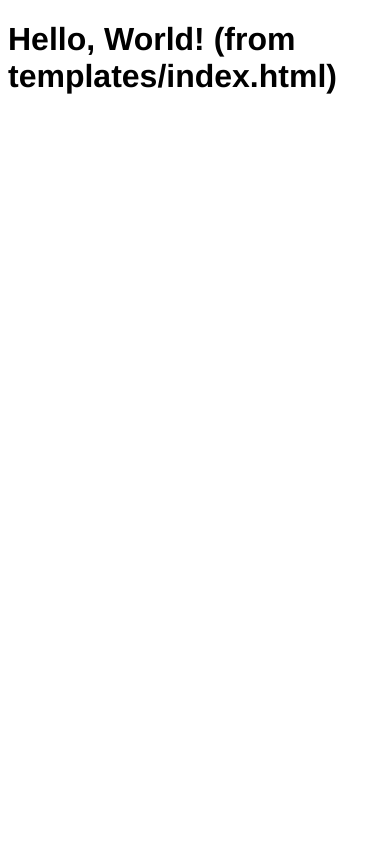
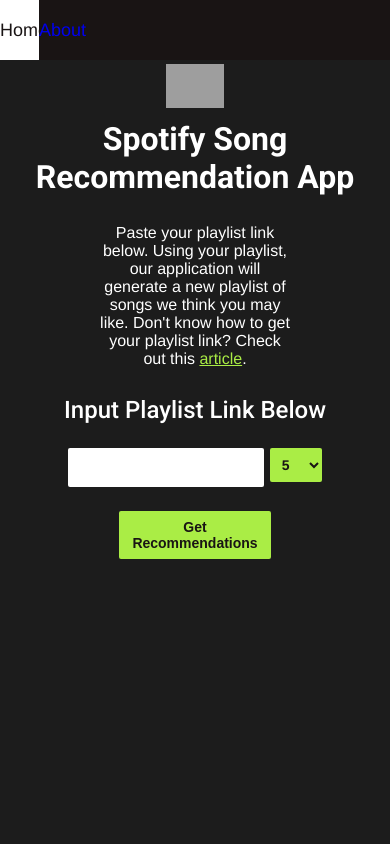
Before and after one commit to sambello/recommendation-app, a Flask app: page / in a window 390 px wide. Run offline with Flask 2, Linux system fonts and the light colour scheme; grey boxes are pictures that could not be loaded.

Commit message:
Home page and about page initial completion.

```diff
--- a/app.py
+++ b/app.py
@@ -1,11 +1,129 @@
-from flask import Flask, render_template, url_for
-# from markupsafe import escape
+from datetime import date
+from flask import Flask, render_template, url_for, request, redirect
+# import pandas as pd
+# from application.features import *
+# from application.model import *
 
 app = Flask(__name__)
 
-@app.route("/")
+def age(birthdate):
+    today = date.today()
+    age = today.year - birthdate.year - ((today.month, today.day) < (birthdate.month, birthdate.day))
+    return age
+
+@app.route("/", methods=['GET', 'POST'])
 def index():
-   return render_template('index.html')
+    if request.method == "POST":
+      return render_template('index.html', feedback=True)
+    else:
+      return render_template('index.html', feedback=False)
+
+@app.route("/about", methods=['GET'])
+def about():
+  people = [{
+    "id": 1,
+    "name": "Sam Bello",
+    "age": str(age(date(1996, 9, 25))),
+    "email": "sambello25@gmail.com",
+    "about": "Lorem ipsum dolor sit amet, consectetur adipiscing elit. Vivamus at gravida justo. In facilisis dictum ante nec efficitur. Mauris quis tellus ultricies, eleifend magna vel, sodales odio. Mauris ornare cursus sapien sit amet facilisis. Cras finibus eget justo vel vehicula. Praesent in risus at erat tincidunt malesuada ut in eros. Phasellus at justo vel est sollicitudin vehicula."
+  },
+  {
+    "id": 2,
+    "name": "Rohan Rastogi",
+    "age": "27",
+    "email": "rrastogi@signifyhealth.com",
+    "about": "Lorem ipsum dolor sit amet, consectetur adipiscing elit. Vivamus at gravida justo. In facilisis dictum ante nec efficitur. Mauris quis tellus ultricies, eleifend magna vel, sodales odio. Mauris ornare cursus sapien sit amet facilisis. Cras finibus eget justo vel vehicula. Praesent in risus at erat tincidunt malesuada ut in eros. Phasellus at justo vel est sollicitudin vehicula."
+  },
+  {
+    "id": 3,
+    "name": "Zachary Roga",
+    "age": "27",
+    "email": "zroga@signifyhealth.com",
+    "about": "Lorem ipsum dolor sit amet, consectetur adipiscing elit. Vivamus at gravida justo. In facilisis dictum ante nec efficitur. Mauris quis tellus ultricies, eleifend magna vel, sodales odio. Mauris ornare cursus sapien sit amet facilisis. Cras finibus eget justo vel vehicula. Praesent in risus at erat tincidunt malesuada ut in eros. Phasellus at justo vel est sollicitudin vehicula."
+  }]
+  return render_template('about.html', people=people)
+
+@app.route('/recommend', methods=['POST'])
+def recommend():
+
+  URL = request.form['URL']
+  print(URL)
+
+  numsongs = int(request.form['numsongs'])
+  print(numsongs)
+
+  if URL == "":
+    return render_template('results.html', noLink=True)
+  else:
+    # df = extract(URL)
+    # edm_top40 = recommend_from_playlist(songDF, complete_feature_set, df)
+
+    # Dummy Data
+    songs = [
+      {
+        "artist": "Kendrick Lamar",
+        "title": "Alright",
+        "link": "https://open.spotify.com/track/3iVcZ5G6tvkXZkZKlMpIUs?si=40b39efaf44e44a9"
+      },
+      {
+        "artist": "Kanye West",
+        "title": "Devil in a New Dress [ft. Rick Ross]",
+        "link": "https://open.spotify.com/track/1UGD3lW3tDmgZfAVDh6w7r?si=027369268ba64192"
+      },
+      {
+        "artist": "Tyler, the Creator",
+        "title": "New Magic Wand",
+        "link": "https://open.spotify.com/track/0fv2KH6hac06J86hBUTcSf?si=031fb4ca32d34389"
+      },
+      {
+        "artist": "Mac Demarco",
+        "title": "Still Beating",
+        "link": "https://open.spotify.com/track/4LpUpiYoZ2M3Z1kmhn4EQo?si=54c0601a27b94bd4"
+      },
+      {
+        "artist": "Men I Trust",
+        "title": "Show Me How",
+        "link": "https://open.spotify.com/track/01TyFEZu6mHbffsVfxgrFn?si=e70f485643574475"
+      },
+      {
+        "artist": "Denzel Curry",
+        "title": "VENGEANCE | VENGEANCE [ft. JPEGMAFIA & ZILLAKAMI | JPEGMAF1A + Z1LLAKAM1]",
+        "link": "https://open.spotify.com/track/4d8BSdhx6WT5GtTOWpv4rh?si=bf1994014e5e4991"
+      },
+      {
+        "artist": "The Killers",
+        "title": "Mr. Brightside",
+        "link": "https://open.spotify.com/track/003vvx7Niy0yvhvHt4a68B?si=2c68c31ce9de41f9"
+      },
+      {
+        "artist": "The Temper Trap",
+        "title": "Sweet Disposition",
+        "link": "https://open.spotify.com/track/5RoIXwyTCdyUjpMMkk4uPd?si=459aa03e4e9a4e19"
+      },
+      {
+        "artist": "Mac Miller",
+        "title": "Love Lost",
+        "link": "https://open.spotify.com/track/0N9C80kcgL0xXGduKnYKWi?si=cb1c452d5a2f4fb2"
+      },
+      {
+        "artist": "Harry Styles",
+        "title": "Satellite",
+        "link": "https://open.spotify.com/track/0rzaRSujxA0bKyjJl6vHYq?si=ae93d92029664b17"
+      }
+    ]
+
+    # for i in range(numsongs):
+    #   my_songs.append([str(edm_top40.iloc[i,1]) + ' - '+ '"'+str(edm_top40.iloc[i,4])+'"', "https://open.spotify.com/track/"+ str(edm_top40.iloc[i,-6]).split("/")[-1]])
+
+    # if request.method == "GET":
+    #   return render_template('results.html', songs=songs, feedback=True)
+
+    return render_template('results.html', songs=songs)
+
+@app.route('/feedback', methods=['POST'])
+def feedback():
+  print(request.form['rating'])
+  return redirect("/")
 
 if __name__ == "__main__":
   app.run(debug=True)
--- a/static/css/index.css
+++ /dev/null
@@ -1,3 +0,0 @@
-body {
-    font-family: 'Helvetica', sans-serif;
-}
--- /dev/null
+++ b/static/index.css
@@ -0,0 +1,379 @@
+html {
+    height: 100%;
+    background-color: #1c1c1c;
+}
+
+body {
+    font-family: 'Helvetica', sans-serif;
+    background-repeat: no-repeat;
+    margin: 0 auto;
+    padding: 0;
+}
+
+h1 {
+    font-family: 'Roboto', sans-serif;
+    font-weight: 700;
+}
+
+h2 {
+    font-family: 'Roboto', sans-serif;
+    font-weight: 500;
+}
+
+select,
+.headerItem {
+    font-family: 'Helvetica', sans-serif;
+    font-weight: 300;
+}
+
+p {
+    font-family: 'Helvetica', sans-serif;
+    font-weight: 200;
+}
+
+p>a,
+p>a:visited {
+    color: #aaed45;
+}
+
+
+/* Header */
+
+.header {
+    display: flex;
+    flex-direction: row;
+    justify-content: flex-start;
+    width: 100%;
+    height: 60px;
+    margin: 0 auto;
+    background-color: #191414;
+}
+
+.headerItem {
+    display: flex;
+    flex-direction: column;
+    justify-content: center;
+    color: white;
+    width: 10%;
+    text-align: center;
+    padding: 0;
+    /* background-color: #FFD700; */
+    /* border: 1px solid white;
+    border-radius: 2px; */
+}
+
+.headerItem a {
+    display: flex;
+    flex-direction: column;
+    justify-content: center;
+    text-decoration: none;
+    text-align: center;
+    font-size: 18px;
+    /* background-color: purple; */
+    height: 100%;
+}
+
+.headerItem a:visited {
+    color: white;
+}
+
+.headerItem:hover {
+    background-color: white;
+    color: #191414;
+    cursor: pointer;
+}
+
+.headerItem a:hover,
+.headerItem a:visited:hover {
+    color: #191414;
+}
+
+
+/* Main Content*/
+
+.contentContainer {
+    display: flex;
+    flex-direction: column;
+    justify-content: center;
+    margin: 0 auto;
+    padding: 1% 0 3% 0;
+    align-items: center;
+    height: 100%;
+    /* background-color: blue; */
+}
+
+.contentContainer h1,
+.contentContainer h2 {
+    padding: 12px 0;
+    margin: 0 auto;
+    width: 100%;
+    text-align: center;
+    color: white;
+    /* background-color: mediumvioletred; */
+}
+
+.contentContainer p {
+    color: white;
+    font-size: 16px;
+    width: 50%;
+    text-align: center;
+}
+
+
+/* Input */
+
+.inputContainer {
+    display: flex;
+    flex-direction: column;
+    justify-content: top;
+    align-items: center;
+    width: 100%;
+}
+
+.inputContainer img {
+    width: 15%;
+    margin: 0;
+    padding: 0;
+}
+
+.inputContainer form {
+    display: flex;
+    flex-direction: column;
+    justify-content: center;
+    width: 60%;
+    /* background-color: aqua; */
+}
+
+.inputContainer .submitContent {
+    display: flex;
+    flex-direction: row;
+    justify-content: center;
+    width: 100%;
+    /* background-color: purple; */
+    padding: 12px 0;
+    margin: 0 auto;
+}
+
+.inputContainer input {
+    width: 90%;
+    height: 100%;
+    color: #191414;
+    border: none;
+    border-radius: 2px;
+    padding: 12px;
+    margin: 0 6px 0 0;
+}
+
+.inputContainer select {
+    width: 64px;
+    height: 100%;
+    color: #191414;
+    border: none;
+    border-radius: 2px;
+    font-weight: bold;
+    font-size: 16px;
+    background-color: #aaed45;
+    padding: 8px;
+    margin: 0 auto;
+}
+
+.inputContainer button,
+.feedbackContainer button {
+    width: 60%;
+    height: 40%;
+    color: #191414;
+    border: none;
+    border-radius: 2px;
+    font-size: 16px;
+    font-weight: 600;
+    background-color: #aaed45;
+    padding: 8px;
+    margin: 12px auto 0;
+}
+
+.inputContainer select:hover,
+.inputContainer button:hover,
+.feedbackContainer button:hover {
+    cursor: pointer
+}
+
+
+/* Recommendation */
+
+.recommendationContainer {
+    display: flex;
+    flex-direction: column;
+    justify-content: center;
+    color: white;
+    margin: 0 auto;
+    padding: 36px 0 0 0;
+    align-items: center;
+    width: 100%;
+    /* background-color: magenta; */
+}
+
+.recommendationContainer ul {
+    list-style-type: none;
+    /* background-color: aliceblue; */
+}
+
+.recommendationContainer li {
+    display: flex;
+    flex-direction: row;
+    justify-content: baseline;
+    background-color: rgba(25, 20, 20, 0.5);
+    border: none;
+    border-radius: 2px;
+    padding: 10px;
+    margin: 4px auto 0;
+    width: 85%;
+}
+
+.recommendationContainer img {
+    height: 24px;
+    padding: 0 6px 0 0;
+}
+
+.recommendationContainer a {
+    text-decoration: none;
+    color: white;
+    font-size: 20px;
+    font-weight: normal;
+}
+
+.recommendationContainer a:hover {
+    cursor: pointer;
+}
+
+.recommendationContainer a:visited {
+    color: white;
+    text-decoration: none;
+}
+
+.recommendationContainer .resultTitle {
+    padding-bottom: 0px;
+}
+
+
+/* .recommendationContainer .openSongButton {
+    display: flex;
+    flex-direction: column;
+    justify-content: center;
+    background-color: #aaed45;
+    color: #191414;
+    height: 100%;
+    font-weight: 600;
+    padding: 10px;
+} */
+
+
+/* Feedback */
+
+.rating {
+    display: flex;
+    flex-direction: column;
+    justify-content: center;
+}
+
+.radioButtonContainer {
+    display: flex;
+    flex-direction: row-reverse;
+    justify-content: center;
+}
+
+.radioButtonContainer>input {
+    display: none;
+}
+
+.radioButtonContainer>label {
+    position: relative;
+    width: 32px;
+    font-size: 24px;
+    color: #FFD700;
+    cursor: pointer;
+}
+
+.radioButtonContainer>label::before {
+    content: "\2605";
+    position: absolute;
+    opacity: 0;
+}
+
+.radioButtonContainer>label:hover:before,
+.radioButtonContainer>label:hover~label:before {
+    opacity: 1 !important;
+}
+
+.radioButtonContainer>input:checked~label:before {
+    opacity: 1;
+}
+
+.radioButtonContainer:hover>input:checked~label:before {
+    opacity: 0.4;
+}
+
+
+/* Media Queries & Animation */
+
+@media (max-width: 1024px) {
+    .contentContainer {
+        flex-direction: column;
+    }
+    .inputContainer form {
+        width: 50%;
+    }
+    .inputContainer select,
+    .inputContainer button {
+        font-size: 14px;
+    }
+}
+
+@media (max-width: 767px) {
+    .contentContainer {
+        flex-direction: column;
+    }
+    .inputContainer form {
+        width: 65%;
+    }
+    .inputContainer select,
+    .inputContainer button {
+        font-size: 14px;
+    }
+}
+
+@keyframes fadeInUp {
+    from {
+        transform: translate3d(0, 40px, 0)
+    }
+    to {
+        transform: translate3d(0, 0, 0);
+        opacity: 1
+    }
+}
+
+@-webkit-keyframes fadeInUp {
+    from {
+        transform: translate3d(0, 40px, 0)
+    }
+    to {
+        transform: translate3d(0, 0, 0);
+        opacity: 1
+    }
+}
+
+.animated {
+    animation-duration: 1s;
+    animation-fill-mode: both;
+    -webkit-animation-duration: 1s;
+    -webkit-animation-fill-mode: both;
+}
+
+.animatedFadeInUp {
+    opacity: 0;
+}
+
+.fadeInUp {
+    opacity: 0;
+    animation-name: fadeInUp;
+    -webkit-animation-name: fadeInUp;
+}
--- a/templates/base.html
+++ b/templates/base.html
@@ -5,7 +5,8 @@
     <meta http-equiv="X-UA-Compatible" content="IE=edge">
     <meta name="description" content="">
     <meta name="viewport" content="width=device-width, initial-scale=1">
-    <link rel="stylesheet" href="{{ url_for('static', filename='/css/index.css') }}">
+    <link href='http://fonts.googleapis.com/css?family=Roboto:100,200,300,400,500,600,700,800,900|Assistant:300,400,500|Yantramanav:100,200,300,400,500,600,700,800,900' rel='stylesheet' type='text/css'>
+    <link rel="stylesheet" href="{{ url_for('static', filename='/index.css') }}">
     <title>Song Recommendation App</title>
 
     {% block head %} {% endblock %}
@@ -13,6 +14,10 @@
   </head>
   <body>
     <script src="" async defer></script>
+    <div class="header">
+      <div class="headerItem"><a href="{{ url_for('index') }}">Home</a></div>
+      <div class="headerItem"><a href="{{ url_for('about') }}">About</a></div>
+    </div>
     {%block body %} {% endblock %}
   </body>
 </html>
--- a/templates/index.html
+++ b/templates/index.html
@@ -1,7 +1,36 @@
 {% extends 'base.html' %}
 
-{% block head %} {% endblock %}
+{%block body %}
+<div class="contentContainer">
+  <div class="inputContainer">
+    <img src="https://www.freeiconspng.com/uploads/yellow-app-spotify-icon-1.png" alt="yellow app spotify icon"/>
+    <h1>Spotify Song Recommendation App</h1>
+    <p>Paste your playlist link below.
+      Using your playlist, our application will generate a new playlist of songs we think you may like.
+      Don't know how to get your playlist link? Check out this <a href="https://wordpress.com/support/audio/spotify/">article</a>.
+    </p>
+    <h2>Input Playlist Link Below</h2>
+    <form action="/recommend" method="POST">
+      <div class="submitContent">
+        <input id="URL" name="URL" type="text">
+        <select name="numsongs" id="numsongs">
+          {% for num in [5, 10, 15, 20, 25] %}
+            <option value="{{num}}">{{num}}</option>
+          {% endfor %}
+        </select>
+      </div>
+      <button type="submit">Get Recommendations</button>
+    </form>
+  </div>
 
-{%block body %}
-<h1>Hello, World! (from templates/index.html)</h1>
+  {% if feedback %}
+    <br>
+    <br>
+    <h2>Thank you for the feedback!</h2>
+    <h2>If you have another playlist link, please enter it above.</h2>
+  {% endif %}
+
+  {% block results %}{% endblock %}
+</div>
+
 {% endblock %}
```
Also changed, not shown: static/about.css (added, +102 -0 lines), templates/about.html (added, +35 -0 lines), templates/results.html (added, +42 -0 lines).
